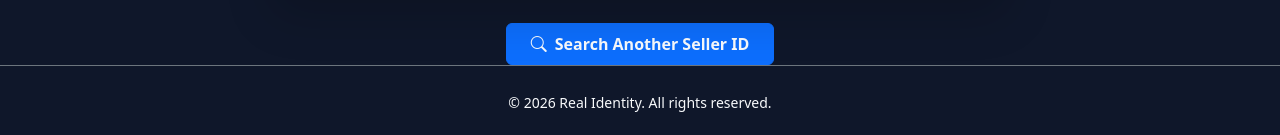
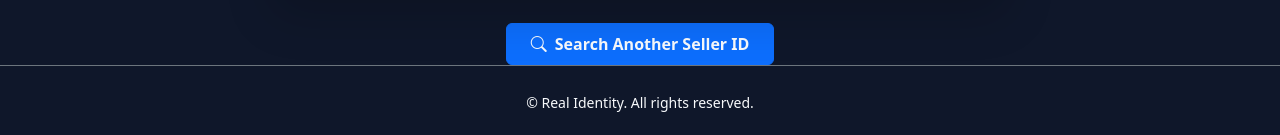
Before and after one commit to darryltawana-gif/my-ecommerce-site, a Django app: page /seller/1/ in a window 1280 px wide. Shown: the part 1220-1355 px from the top of the page. Run offline with Django 5.2, Linux system fonts and the light colour scheme; data comes from the database, SQL or seed files in the repository.

```diff
--- a/templates/home.html
+++ b/templates/home.html
@@ -317,7 +317,7 @@
     <!-- Footer -->
     <footer class="text-center py-4 text-muted mt-auto border-top border-secondary">
         <div class="container">
-            <small>&copy; 2026 Real Identity. All rights reserved.</small>
+            <small>&copy;  Real Identity. All rights reserved.</small>
         </div>
     </footer>
 
--- a/templates/seller_detail.html
+++ b/templates/seller_detail.html
@@ -228,7 +228,7 @@
     <!-- Footer -->
     <footer class="text-center py-4 text-muted mt-auto border-top border-secondary">
         <div class="container">
-            <small>&copy; 2026 Real Identity. All rights reserved.</small>
+            <small>&copy;  Real Identity. All rights reserved.</small>
         </div>
     </footer>
 
```
